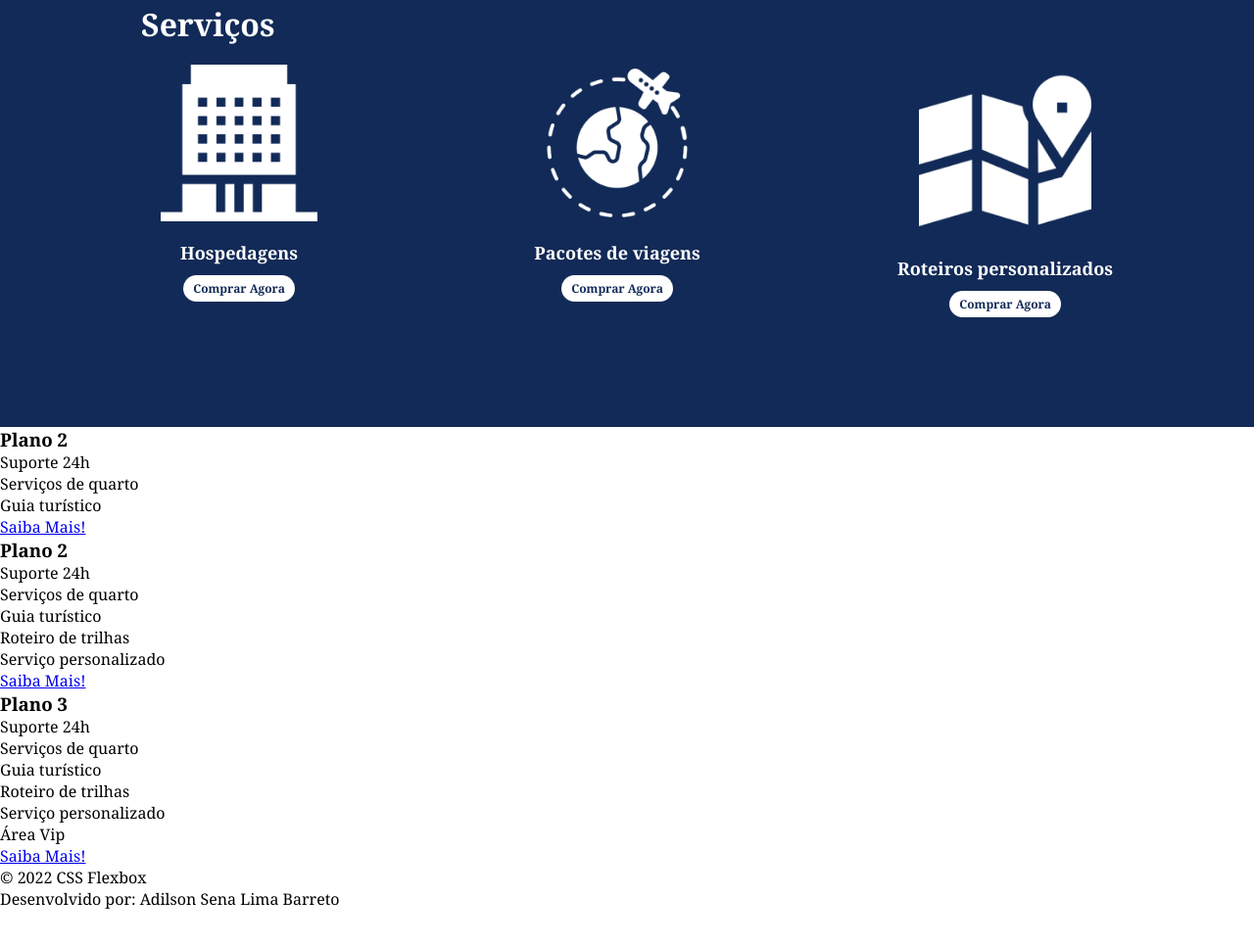
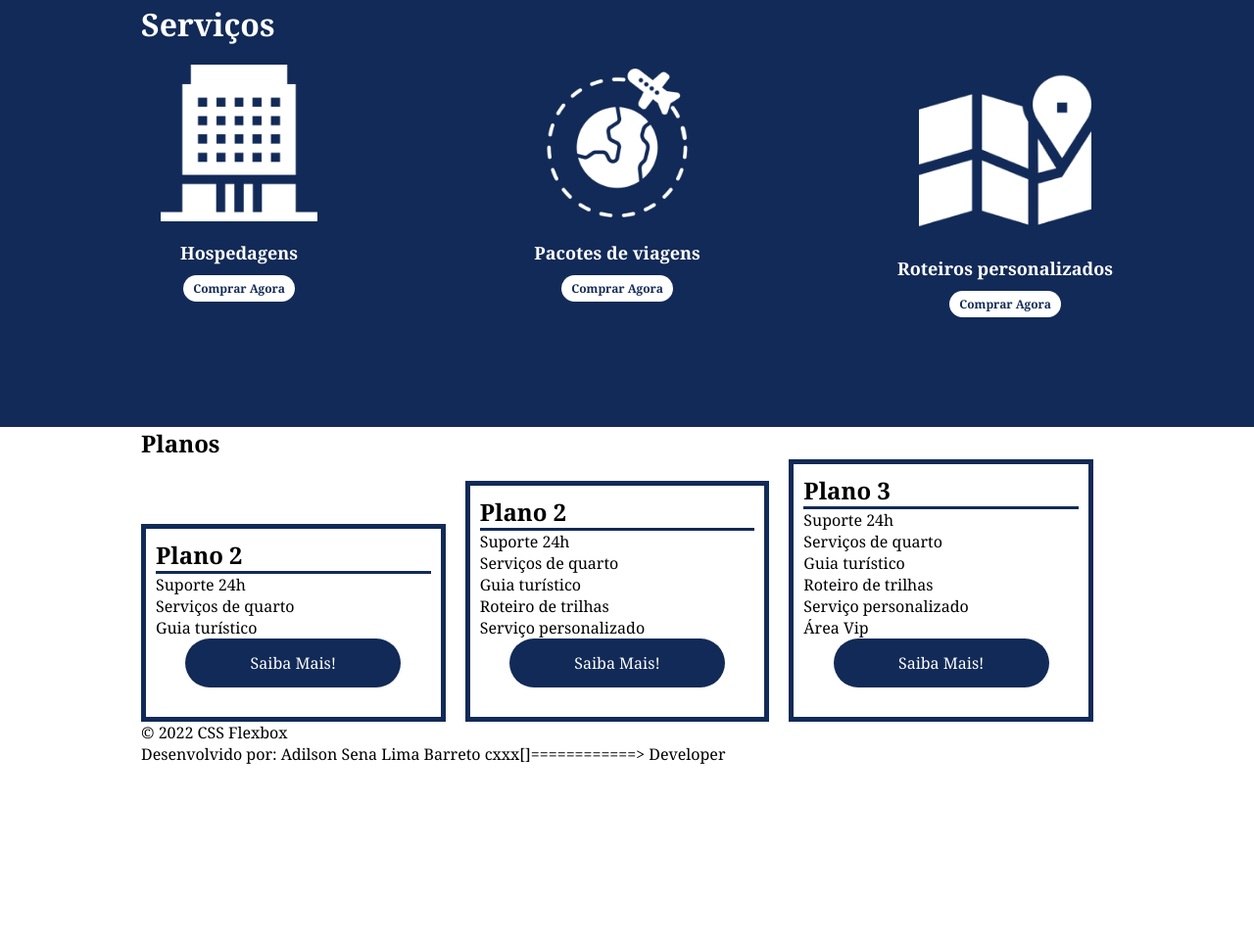
Before and after one commit to AdilsonSena/project-flex-box-dio, a plain HTML site: page flex-projeto/index.html in a window 1280 px wide. Shown: the part 1238-2204 px from the top of the page at 98% size. Before the commit the page ends 2167 px from the top, so only its background shows below. Drawn offline with Linux system fonts and the light colour scheme.

Commit message:
FEAT: Estilizando item planos css

```diff
--- a/flex-projeto/index.html
+++ b/flex-projeto/index.html
@@ -22,7 +22,7 @@
         <div class="texto-apresentacao">
             <h1>Flex <br>Turismos</h1>
             <p>O melhor serviço para você!</p>
-            <a href="">Saiba Mais!</a>
+            <a href="" class="btn">Saiba Mais!</a>
         </div>
 
         <div>
@@ -65,23 +65,26 @@
                     <p>Roteiros personalizados</p>
                     <a href="#">Comprar Agora</a>
                 </div>
-
             </div>
         </div>
     </div>
-    <div>
 
-        <div>
+    <div class="flex-container" id="planos">
+
+         <div><h2>Planos</h2></div>
+
+        <div class="list-planos">
+            <div class="item-plano">
                 <h3>Plano 2</h3>
                 <ul>
                     <li>Suporte 24h</li>
                     <li>Serviços de quarto</li>
                     <li>Guia turístico</li>
                 </ul>
-            <a href="#">Saiba Mais!</a>
+                <a href="#" class="btn">Saiba Mais!</a>
             </div>
 
-        <div>
+            <div class="item-plano">
                 <h3>Plano 2</h3>
                 <ul>
                     <li>Suporte 24h</li>
@@ -90,10 +93,10 @@
                     <li>Roteiro de trilhas</li>
                     <li>Serviço personalizado</li>
                 </ul>
-            <a href="#">Saiba Mais!</a>
+                <a href="#" class="btn">Saiba Mais!</a>
             </div>
 
-        <div>
+        <div class="item-plano">
             <h3>Plano 3</h3>
             <ul>
                 <li>Suporte 24h</li>
@@ -103,13 +106,13 @@
                 <li>Serviço personalizado</li>
                 <li>Área Vip</li>
             </ul>
-            <a href="#">Saiba Mais!</a>
+            <a href="#" class="btn">Saiba Mais!</a>
         </div>
     </div>
 
     <footer>
         <p>&copy; 2022 CSS Flexbox</p>
-        <p>Desenvolvido por: Adilson Sena Lima Barreto</p>
+        <p>Desenvolvido por: Adilson Sena Lima Barreto cxxx[]============> Developer</p>
     </footer>
 </body>
 </html>
--- a/flex-projeto/style.css
+++ b/flex-projeto/style.css
@@ -66,7 +66,7 @@ header .menu {
     margin-bottom: 10px;
 }
 
-.texto-apresentacao a {
+.btn {
     background-color: #122A57;
     color: #fff;
     text-align: center;
@@ -164,3 +164,38 @@ header .menu {
     width: 80%;
     margin: auto;
 }
+
+#planos {
+    flex-direction: column;
+    min-height: 100vh;
+}
+
+.list-planos {
+    display: flex;
+    align-items: flex-end;
+}
+
+.item-plano {
+    flex: 1;
+    border: 5px solid #122A57;
+    margin-right: 20px;
+    padding: 10px;
+}
+
+.item-plano .btn {
+    margin: auto;
+    margin-bottom: 20px;
+}
+
+.item-plano h3 {
+    font-size: 24px;
+    display: flex;
+    flex-direction: column;
+}
+
+.item-plano h3::after {
+    content: '';
+    background-color: #122A57;
+    width: 100%;
+    height: 3px;
+}
```
Lines whose indentation alone changed are shown as unchanged.
